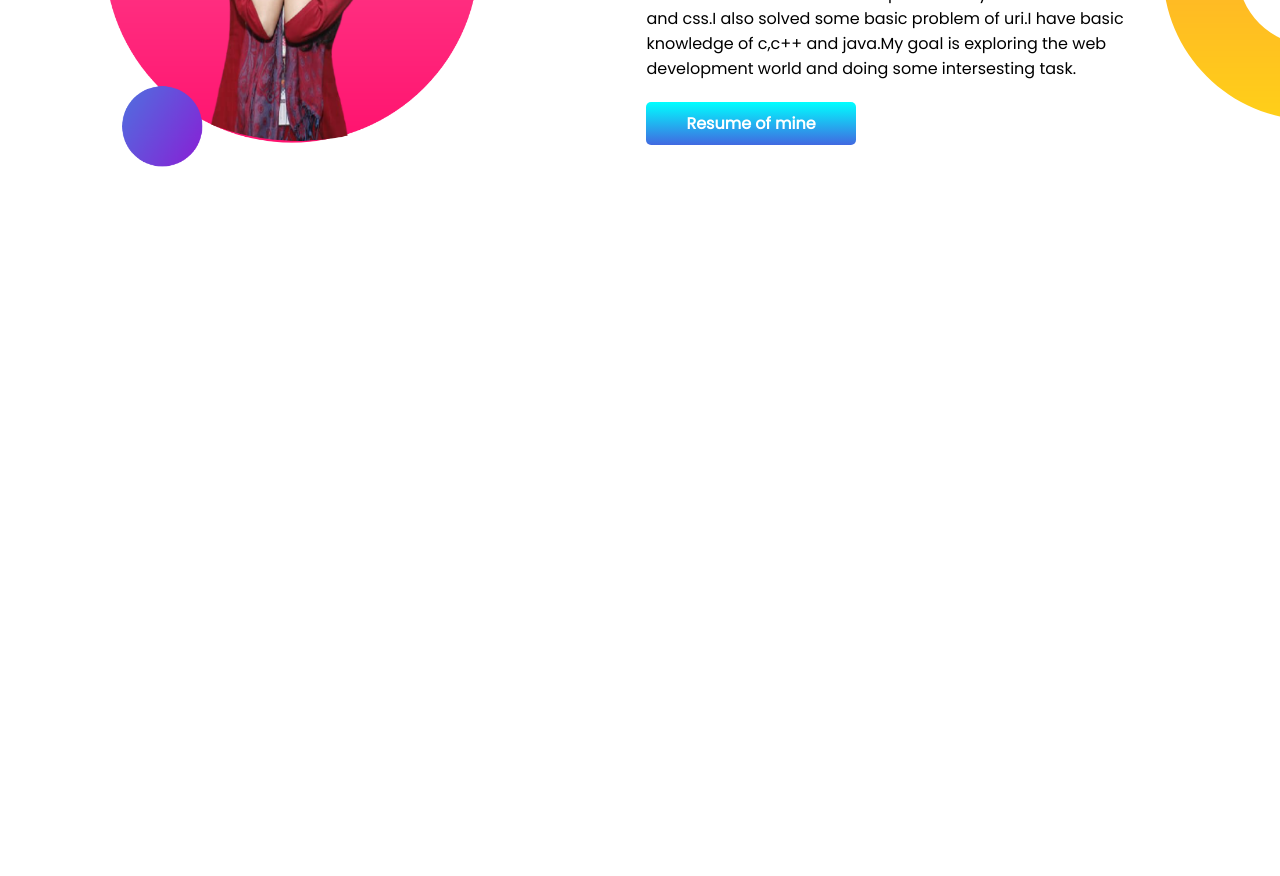
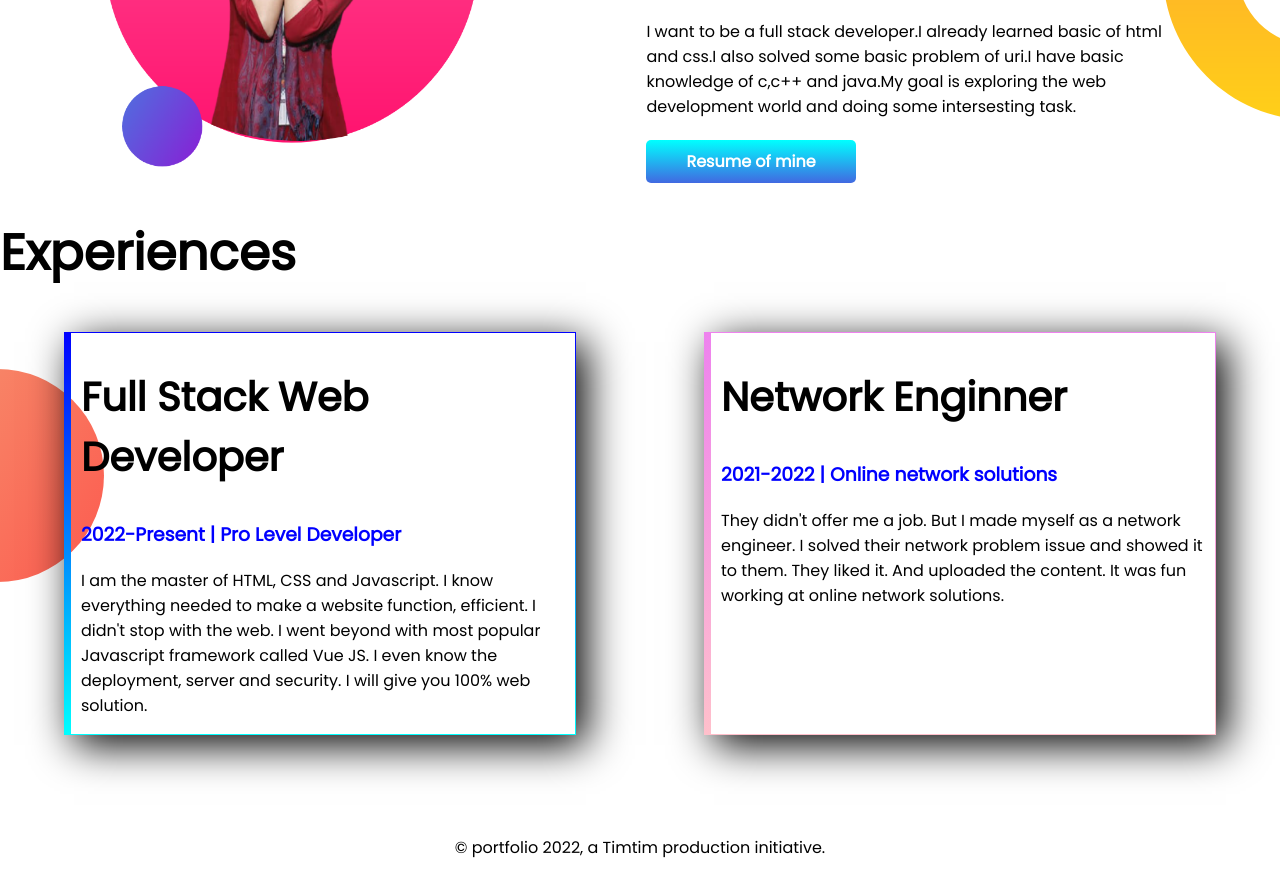
Before and after one commit to sakibit17043/developer-portfolio, a plain HTML site: page index.html in a window 1280 px wide. Shown: the part 734-1610 px from the top of the page. Before the commit the page ends 908 px from the top, so only its background shows below. Drawn offline with Linux system fonts and the light colour scheme.

Commit message:
job finish

```diff
--- a/index.html
+++ b/index.html
@@ -13,7 +13,7 @@
 </head>
 
 <body>
-<section class="first">
+<section class="first container">
 
     <div class="header">
         <h1>Welcome to</h1>
@@ -28,7 +28,7 @@
     </div>
 
 </section>
-<section class="dream">
+<section class="dream container">
     <div class="header">
       <img src="images/ankhi.png" alt="">
     </div>
@@ -37,10 +37,26 @@
         <h2>Become a web developer</h2>
         <p>I want to be a full stack developer.I already learned basic of html and css.I also solved some basic problem of uri.I have basic knowledge of c,c++ and java.My goal is exploring the web development world and doing some intersesting task.</p>
         <div class="link">
-            <a target="_blank" href="https://drive.google.com/file/d/16N0vO2jZRh3CskORjcZDnCuMiHpDouRd/view?usp=sharing" class="button">Resume of mine</a>
+            <a target="_blank" href="https://l.facebook.com/l.php?u=https%3A%2F%2Fdrive.google.com%2Fdrive%2Ffolders%2F1L7CPs0XGBP6iOddBuF0zGP-DUuHeXI8V%3Fusp%3Dsharing%26fbclid%3DIwAR1gjv-R20EWw3EigRlHI34PAJ4jlaYT1TtX7MfsCOkpPad_gLVitMU4CGE&h=AT215MWjoxyCHqhQAYHi4DtwsWkjOvEDjr3_u9PXtVrE-mdoQ8227jdd0GJb_GJnSr2nfjr4Fv_OVy9-IR7KYahzkp2T5YskGiIKhGcoLZapvv5shwResZMAlrWKQwDdGzaACg" class="button">Resume of mine</a>
         </div>
     </div>
 </section>
+<section class="experience">
+    <h1>Experiences</h1>
+    <div class="cards">
+        <div id="left" class="card">
+            <h2>Full Stack Web Developer</h1>
+            <h3>2022-Present | Pro Level Developer</h3>
+            <p>I am the master of HTML, CSS and Javascript. I know everything needed to make a website function, efficient. I didn't stop with the web. I went beyond with most popular Javascript framework called Vue JS. I even know the deployment, server and security. I will give you 100% web solution.</p>
+        </div>
+        <div id="right" class="card">
+           <h2>Network Enginner</h1>
+           <h3>2021-2022 | Online network solutions</h3>
+           <p>They didn't offer me a job. But I made myself as a network engineer. I solved their network problem issue and showed it to them. They liked it. And uploaded the content. It was fun working at online network solutions.</p>
+        </div>
+    </div>
+</section>
+<footer><p>© portfolio 2022, a Timtim production initiative.</p></footer>
 </body>
 
 </html>
--- a/style.css
+++ b/style.css
@@ -4,6 +4,9 @@ body{
 }
 h1{
     font-size: 50px;
+}
+h2{
+    font-size: 40px;
 }
 .name{
     color:violet;
@@ -15,7 +18,7 @@ h1{
 .header img{
     width: 80%;
 }
-section{
+.container{
     display: flex;
 }
 .button{
@@ -39,3 +42,43 @@ section{
     background-repeat: no-repeat;
     background-position: right;
 }
+.cards{
+    display: flex;
+
+}
+.card{
+    width: 40%;
+    margin-left: 5%;
+    margin-right: 5%;
+    border: 1px solid gray;
+    box-shadow: 10px 10px 40px;
+    padding-left: 10px;
+}
+.card h3{
+    color: blue;
+}
+.experience{
+
+    background-image: url(images/exp-bg.png);
+    background-repeat: no-repeat;
+    background-position: left;
+    margin-bottom: 100px;
+
+
+}
+footer p{
+    text-align: center;
+
+}
+#left{
+    border-left: 7px solid;
+    border-image:linear-gradient(blue,cyan);
+    border-image-slice: 1;
+
+}
+#right{
+    border-left: 7px solid;
+    border-image:linear-gradient(violet,pink);
+    border-image-slice: 1;
+
+}
```
